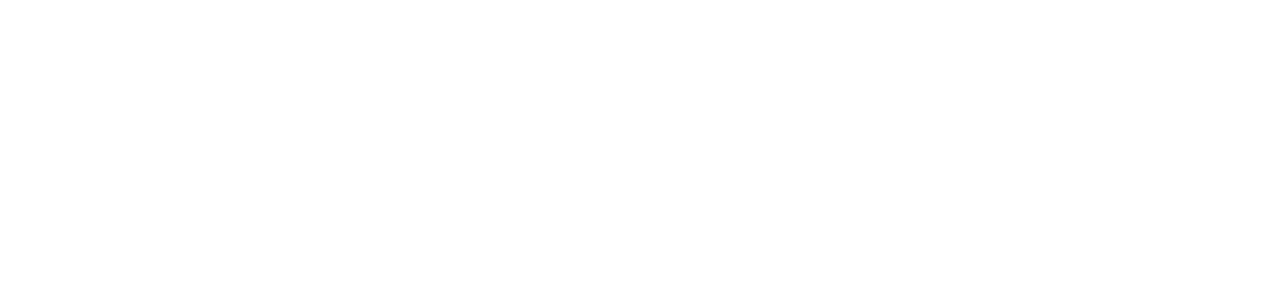
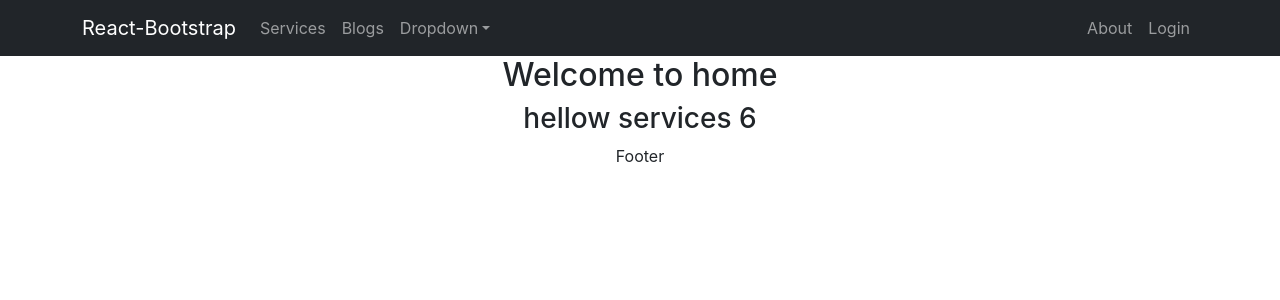
Before and after one commit to Emlakhossain/independend-food-cort-project, a React (Create React App) app: page / in a window 1280 px wide. Shown: the top 300 px of the page. Built offline with nearby package versions, Linux system fonts and the light colour scheme.

Commit message:
nav bar commited

```diff
--- /dev/null
+++ b/public/services.json
@@ -0,0 +1,44 @@
+[
+    {
+        "id": 1,
+        "name": "ENGINE DIAGNOSTIC",
+        "price": "300",
+        "description": "Lorem ipsum dolor sit amet, consectetu radipisi cing elitBeatae autem aperiam nequ quaera molestias voluptatibus harum ametipsa.",
+        "img": "https://i.ibb.co/dGDkr4v/1.jpg"
+    },
+    {
+        "id": 2,
+        "name": "WHEEL ALIGNMENT",
+        "price": "100",
+        "description": "Lorem ipsum dolor sit amet, consectetu radipisi cing elitBeatae autem aperiam nequ quaera molestias voluptatibus harum ametipsa.",
+        "img": "https://i.ibb.co/tY8dmnP/2.jpg"
+    },
+    {
+        "id": 3,
+        "name": "OIL CHANGING",
+        "price": "150",
+        "description": "Lorem ipsum dolor sit amet, consectetu radipisi cing elitBeatae autem aperiam nequ quaera molestias voluptatibus harum ametipsa.",
+        "img": "https://i.ibb.co/Yh04YVw/3.jpg"
+    },
+    {
+        "id": 4,
+        "name": "BRAKE REPARING",
+        "price": "180",
+        "description": "Lorem ipsum dolor sit amet, consectetu radipisi cing elitBeatae autem aperiam nequ quaera molestias voluptatibus harum ametipsa.",
+        "img": "https://i.ibb.co/ZX2Cbkn/4.jpg"
+    },
+    {
+        "id": 5,
+        "name": "WASH AND GLASSING",
+        "price": "100",
+        "description": "Lorem ipsum dolor sit amet, consectetu radipisi cing elitBeatae autem aperiam nequ quaera molestias voluptatibus harum ametipsa.",
+        "img": "https://i.ibb.co/FgQ3jXp/5.jpg"
+    },
+    {
+        "id": 6,
+        "name": "COMPLETE ANALYSIS",
+        "price": "300",
+        "description": "Lorem ipsum dolor sit amet, consectetu radipisi cing elitBeatae autem aperiam nequ quaera molestias voluptatibus harum ametipsa",
+        "img": "https://i.ibb.co/zJy5ZDd/6.jpg"
+    }
+]
--- a/src/App.js
+++ b/src/App.js
@@ -1,10 +1,27 @@
 import logo from './logo.svg';
 import './App.css';
+
+import { Route, Routes } from 'react-router-dom';
+import Header from './Page/SharePage/Header/Header';
+import Home from './Page/Home/Home';
+import Footer from './Page/SharePage/Footer/Footer';
+import Services from './Page/Services/Services';
+import About from './Page/About/About';
+import Blogs from './Page/Blogs/Blogs';
+
 
 function App() {
   return (
     <div className="App">
-
+      <Header></Header>
+      <Routes>
+        <Route path='/' element={<Home></Home>}></Route>
+        <Route path='/home' element={<Home></Home>}></Route>
+        <Route path='/services' element={<Services></Services>}></Route>
+        <Route path='/blogs' element={<Blogs></Blogs>}></Route>
+        <Route path='/about' element={<About></About>}></Route>
+      </Routes>
+      <Footer></Footer>
     </div>
   );
 }
--- /dev/null
+++ b/src/Page/About/About.js
@@ -0,0 +1,11 @@
+import React from 'react';
+
+const About = () => {
+    return (
+        <div>
+            <h3>About</h3>
+        </div>
+    );
+};
+
+export default About;
--- /dev/null
+++ b/src/Page/Blogs/Blogs.js
@@ -0,0 +1,11 @@
+import React from 'react';
+
+const Blogs = () => {
+    return (
+        <div id='blogs'>
+            <h2>This Blogs</h2>
+        </div>
+    );
+};
+
+export default Blogs;
--- /dev/null
+++ b/src/Page/Home/Home.js
@@ -0,0 +1,13 @@
+import React from 'react';
+import Services from '../Services/Services';
+
+const Home = () => {
+    return (
+        <div>
+            <h2>Welcome to home</h2>
+            <Services></Services>
+        </div>
+    );
+};
+
+export default Home;
--- /dev/null
+++ b/src/Page/Services/Services.js
@@ -0,0 +1,18 @@
+import React, { useEffect, useState } from 'react';
+
+const Services = () => {
+    const [services, setServices] = useState([]);
+
+    useEffect(() => {
+        fetch('services.json')
+            .then(res => res.json())
+            .then(data => setServices(data))
+    }, [])
+    return (
+        <div>
+            <h3>hellow services {services.length}</h3>
+        </div>
+    );
+};
+
+export default Services;
--- /dev/null
+++ b/src/Page/SharePage/Footer/Footer.js
@@ -0,0 +1,11 @@
+import React from 'react';
+
+const Footer = () => {
+    return (
+        <div>
+            Footer
+        </div>
+    );
+};
+
+export default Footer;
--- /dev/null
+++ b/src/Page/SharePage/Header/Header.js
@@ -0,0 +1,39 @@
+import React from 'react';
+import { Container, Nav, Navbar, NavDropdown } from 'react-bootstrap';
+import { Link } from 'react-router-dom';
+
+const Header = () => {
+    return (
+        <>
+            <Navbar collapseOnSelect expand="lg" bg="dark" variant="dark">
+                <Container>
+                    <Navbar.Brand as={Link} to="/">
+                        React-Bootstrap
+                    </Navbar.Brand>
+                    <Navbar.Toggle aria-controls="responsive-navbar-nav" />
+                    <Navbar.Collapse id="responsive-navbar-nav">
+                        <Nav className="me-auto">
+                            <Nav.Link as={Link} to="services">Services</Nav.Link>
+                            <Nav.Link as={Link} to="blogs">Blogs</Nav.Link>
+                            <NavDropdown title="Dropdown" id="collasible-nav-dropdown">
+                                <NavDropdown.Item href="#action/3.1">Action</NavDropdown.Item>
+                                <NavDropdown.Item href="#action/3.2">Another action</NavDropdown.Item>
+                                <NavDropdown.Item href="#action/3.3">Something</NavDropdown.Item>
+                                <NavDropdown.Divider />
+                                <NavDropdown.Item href="#action/3.4">Separated link</NavDropdown.Item>
+                            </NavDropdown>
+                        </Nav>
+                        <Nav>
+                            <Nav.Link as={Link} to="about">About</Nav.Link>
+                            <Nav.Link as={Link} to="/login">
+                                Login
+                            </Nav.Link>
+                        </Nav>
+                    </Navbar.Collapse>
+                </Container>
+            </Navbar>
+        </>
+    );
+};
+
+export default Header;
--- a/src/index.js
+++ b/src/index.js
@@ -3,12 +3,15 @@
 import './index.css';
 import App from './App';
 import reportWebVitals from './reportWebVitals';
+import { BrowserRouter } from 'react-router-dom';
 
 const root = ReactDOM.createRoot(document.getElementById('root'));
 root.render(
-  <React.StrictMode>
-    <App />
-  </React.StrictMode>
+  <BrowserRouter>
+    <React.StrictMode>
+      <App />
+    </React.StrictMode>
+  </BrowserRouter>
 );
 
 // If you want to start measuring performance in your app, pass a function
```
